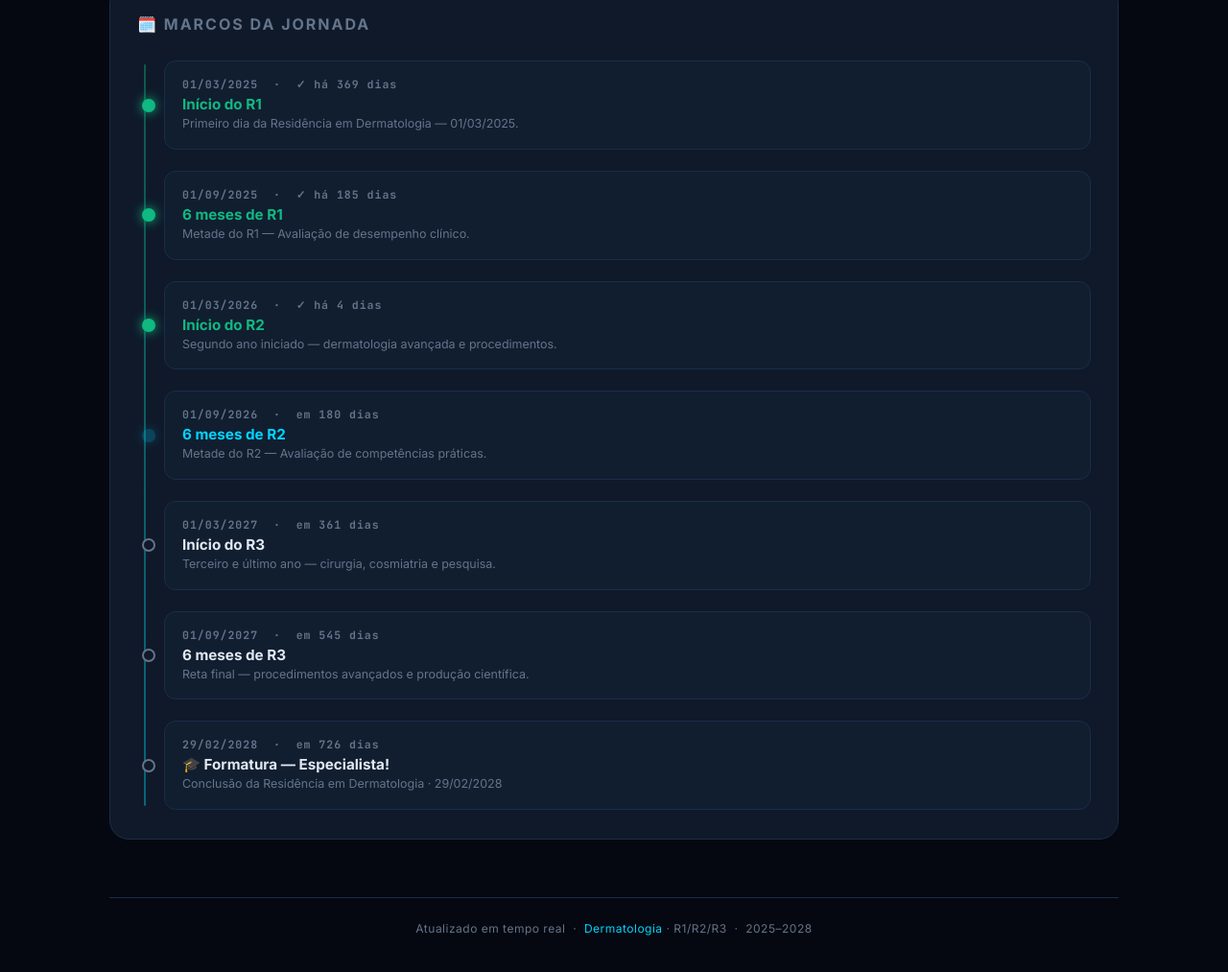
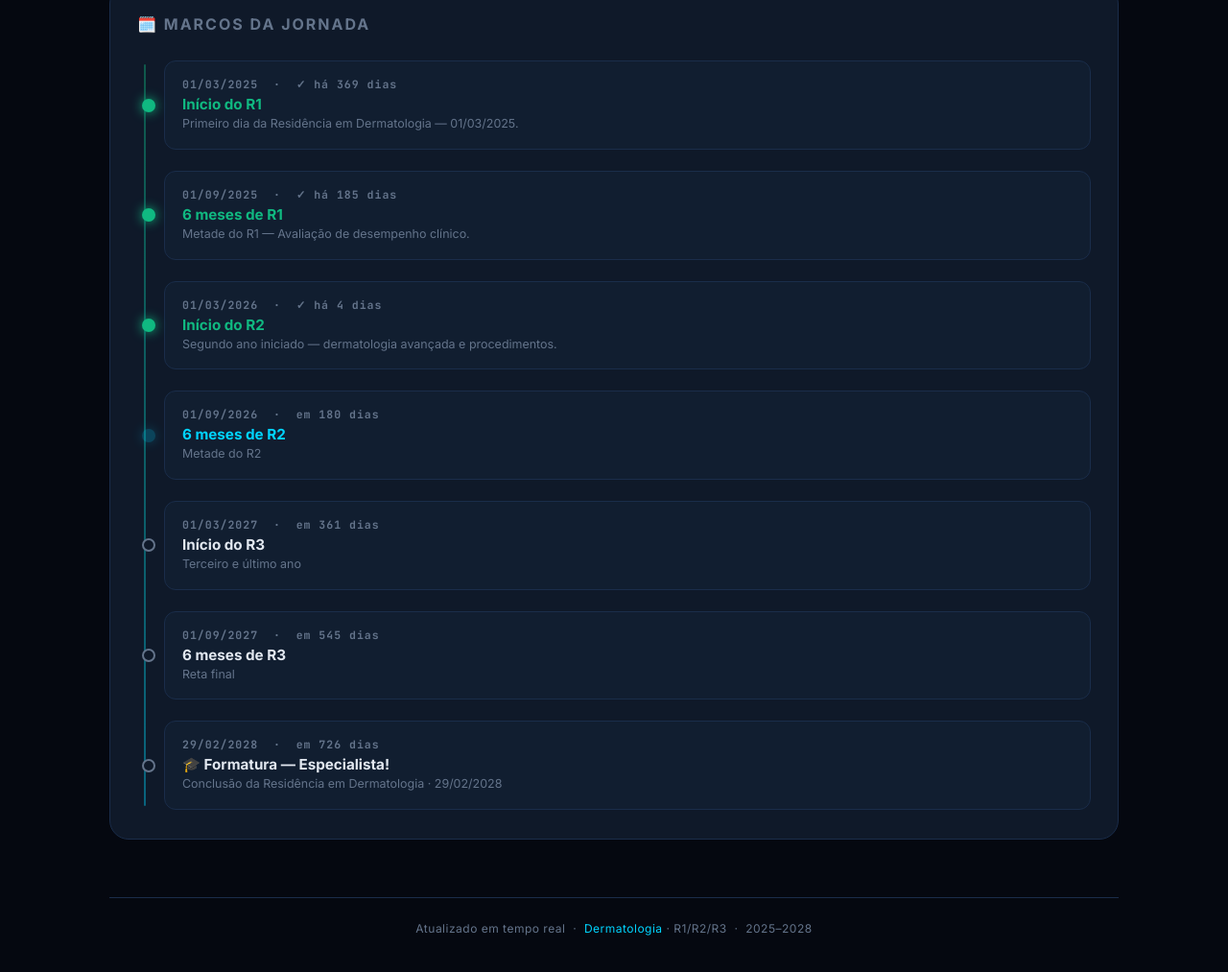
Before and after one commit to rhyannc/uncisal, a website: page index.html in a window 1280 px wide. Shown: the part 1336-2349 px from the top of the page at 96% size. Drawn offline with Linux system fonts and the light colour scheme.

Commit message:
Update index.html

```diff
--- a/index.html
+++ b/index.html
@@ -1079,9 +1079,9 @@
             { date: R1_START, label: 'Início do R1', desc: 'Primeiro dia da Residência em Dermatologia — 01/03/2025.', key: 'r1-start' },
             { date: new Date(2025, 8, 1), label: '6 meses de R1', desc: 'Metade do R1 — Avaliação de desempenho clínico.', key: 'r1-mid' },
             { date: R2_START, label: 'Início do R2', desc: 'Segundo ano iniciado — dermatologia avançada e procedimentos.', key: 'r2-start' },
-            { date: new Date(2026, 8, 1), label: '6 meses de R2', desc: 'Metade do R2 — Avaliação de competências práticas.', key: 'r2-mid' },
-            { date: R3_START, label: 'Início do R3', desc: 'Terceiro e último ano — cirurgia, cosmiatria e pesquisa.', key: 'r3-start' },
-            { date: new Date(2027, 8, 1), label: '6 meses de R3', desc: 'Reta final — procedimentos avançados e produção científica.', key: 'r3-mid' },
+            { date: new Date(2026, 8, 1), label: '6 meses de R2', desc: 'Metade do R2 ', key: 'r2-mid' },
+            { date: R3_START, label: 'Início do R3', desc: 'Terceiro e último ano', key: 'r3-start' },
+            { date: new Date(2027, 8, 1), label: '6 meses de R3', desc: 'Reta final ', key: 'r3-mid' },
             { date: GRAD_DATE, label: '🎓 Formatura — Especialista!', desc: 'Conclusão da Residência em Dermatologia · 29/02/2028', key: 'grad', isGrad: true },
         ];
 
```
